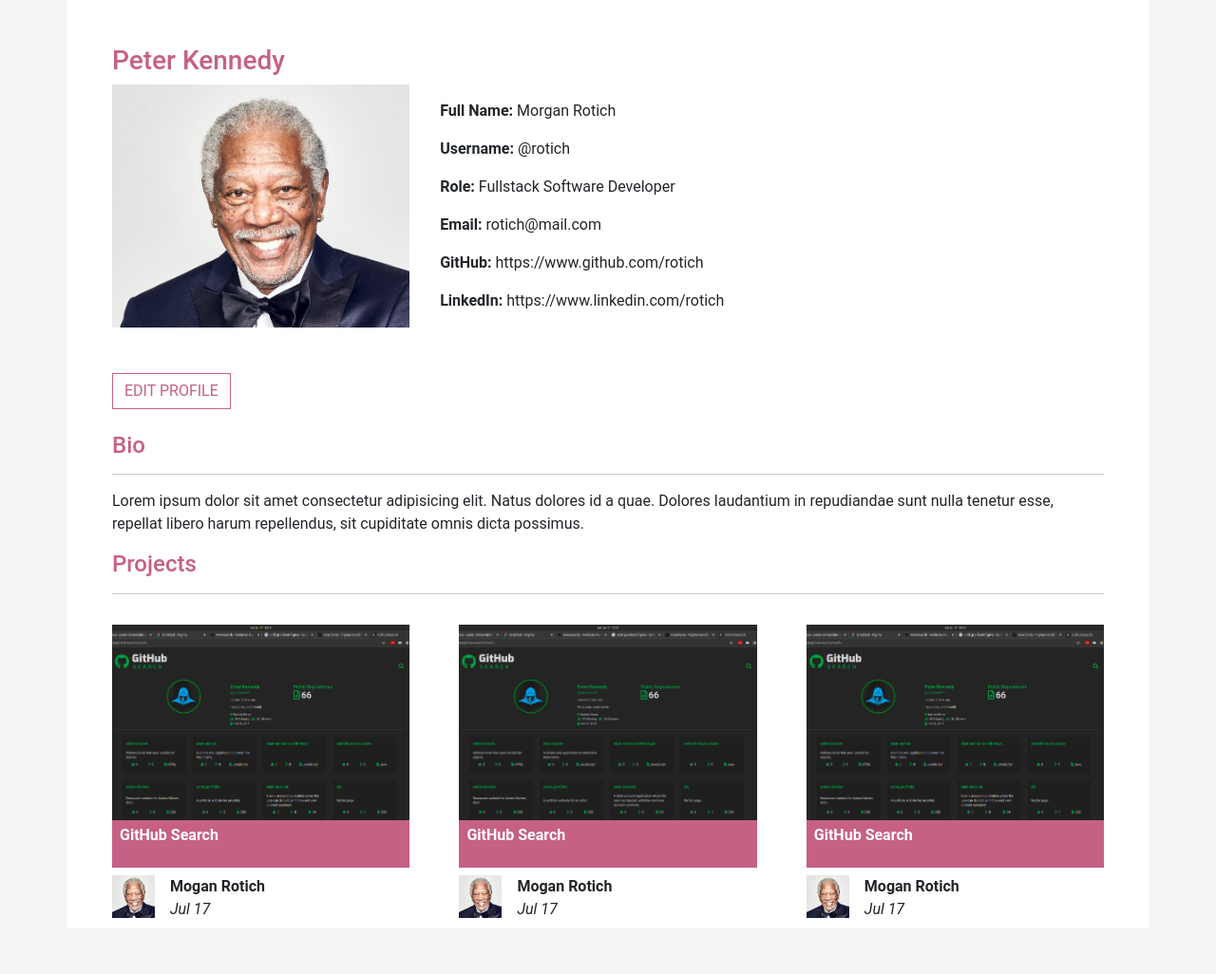
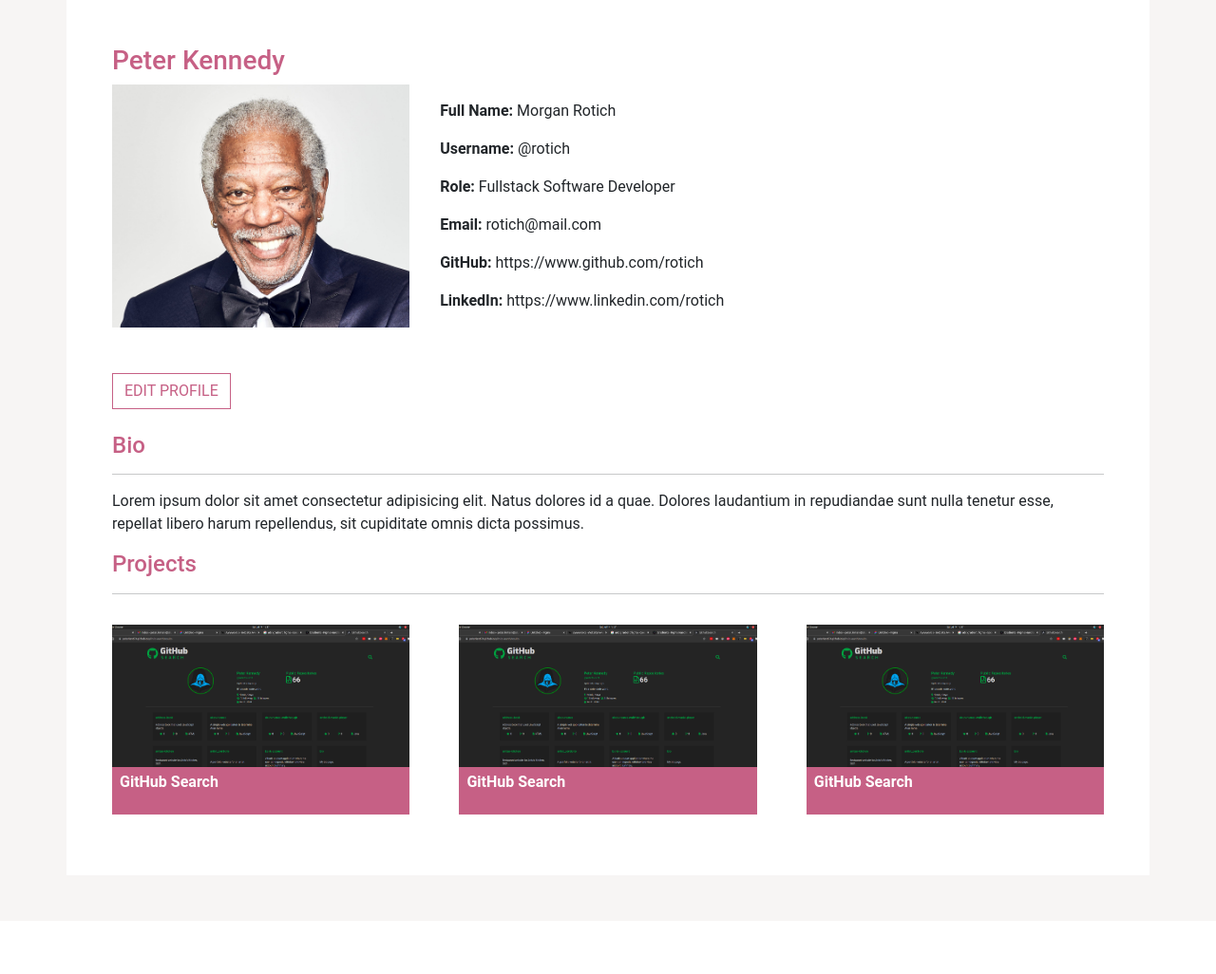
Before and after one commit to peterken674/wwwrate, a Django app: page / in a window 1280 px wide. Shown: the part 129-1155 px from the top of the page at 95% size. After the commit the page ends 987 px from the top, so only its background shows below. Run offline with Django 3.2, Linux system fonts and the light colour scheme; some libraries are stand-ins or nearby versions; some web fonts are replaced.

Commit message:
Remove posted_by for projects in profile.

```diff
--- a/wwwrate/templates/profile.html
+++ b/wwwrate/templates/profile.html
@@ -19,7 +19,7 @@
                 <li><strong>Role:</strong> Fullstack Software Developer</li>
                 <li><strong>Email:</strong> rotich@mail.com</li>
                 <li><strong>GitHub:</strong> https://www.github.com/rotich</li>
-                <li><strong>LinkedIn:</strong> https://www.linkedin.com/rotich</li>
+                <li><strong>LinkedIn:</strong> <a href=""></a> https://www.linkedin.com/rotich</li>
             </ul>
         </div>
         </div>
@@ -52,15 +52,7 @@
                     </div>
                     <img src="{% static 'img/gitsearch.png'%}" alt="">
                 </div>
-                <div class="posted_by d-flex my-2">
-                    <div class="profilepic">
-                        <img src="{% static 'img/MorganFreeman.jpg'%}" alt="">
-                    </div>
-                    <div class="username mx-3">
-                        <div class="fullname">Mogan Rotich</div>
-                        <p><em>Jul 17</em></p>
-                    </div>
-                </div>
+
             </div>
             <div class="single_project my-3">
                 <div class="thumbnail position-relative">
@@ -84,15 +76,7 @@
                     </div>
                     <img src="{% static 'img/gitsearch.png'%}" alt="">
                 </div>
-                <div class="posted_by d-flex my-2">
-                    <div class="profilepic">
-                        <img src="{% static 'img/MorganFreeman.jpg'%}" alt="">
-                    </div>
-                    <div class="username mx-3">
-                        <div class="fullname">Mogan Rotich</div>
-                        <p><em>Jul 17</em></p>
-                    </div>
-                </div>
+
             </div>
             <div class="single_project my-3">
                 <div class="thumbnail position-relative">
@@ -116,15 +100,7 @@
                     </div>
                     <img src="{% static 'img/gitsearch.png'%}" alt="">
                 </div>
-                <div class="posted_by d-flex my-2">
-                    <div class="profilepic">
-                        <img src="{% static 'img/MorganFreeman.jpg'%}" alt="">
-                    </div>
-                    <div class="username mx-3">
-                        <div class="fullname">Mogan Rotich</div>
-                        <p><em>Jul 17</em></p>
-                    </div>
-                </div>
+
             </div>
 
         </div>
```
